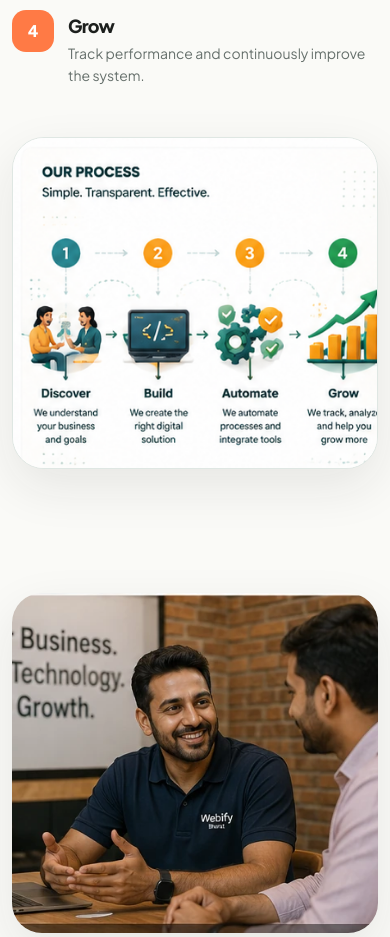
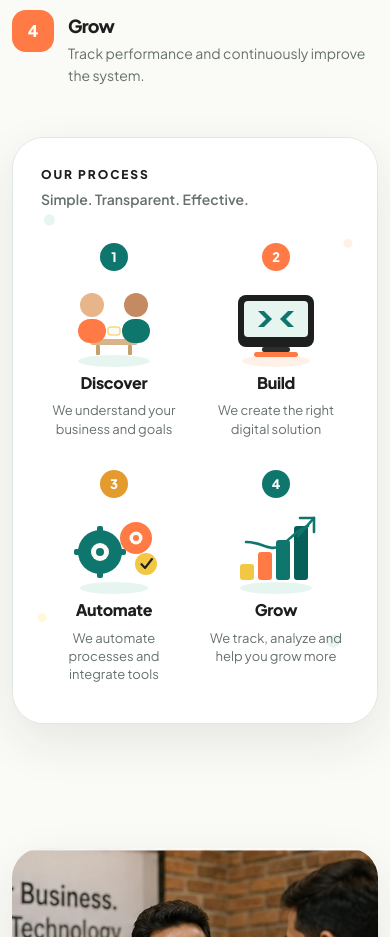
Before and after one commit to soumyakantabera/webify-bharat, a Next.js app: page / in a window 390 px wide. Shown: the part 5820-6757 px from the top of the page. Built offline with nearby package versions, Linux system fonts and the light colour scheme; no server answers.

Commit message:
Replace cropped process PNG with a responsive SVG diagram
The original illustration was a wide canvas with empty space and
clipped captions. The new 2x2 SVG scales on phone, tablet, and desktop.

```diff
--- a/app/globals.css
+++ b/app/globals.css
@@ -334,6 +334,108 @@ h2 span {
   border: 1px solid var(--line);
   background: #fff;
   box-shadow: var(--shadow);
+  min-width: 0;
+}
+.process-image img {
+  width: 100%;
+  height: auto;
+  object-fit: contain;
+  display: block;
+}
+.process-visual {
+  container-type: inline-size;
+  padding: 28px 22px 26px;
+  background:
+    radial-gradient(circle at 10% 14%, #e7f5f1 0 5px, transparent 6px),
+    radial-gradient(circle at 92% 18%, #fff1e8 0 4px, transparent 5px),
+    radial-gradient(circle at 88% 86%, #e7f5f1 0 6px, transparent 7px),
+    radial-gradient(circle at 8% 82%, #fff8d9 0 4px, transparent 5px),
+    #fff;
+}
+.process-visual-head {
+  margin-bottom: 8px;
+  padding: 0 6px 12px;
+}
+.process-visual-head strong {
+  display: block;
+  font-size: 12px;
+  letter-spacing: 0.16em;
+  text-transform: uppercase;
+  font-weight: 800;
+  color: var(--ink);
+}
+.process-visual-head span {
+  display: block;
+  margin-top: 4px;
+  color: var(--muted);
+  font-size: 14px;
+  font-weight: 600;
+}
+.process-visual-steps {
+  display: grid;
+  grid-template-columns: 1fr 1fr;
+  gap: 6px 4px;
+  list-style: none;
+  margin: 0;
+  padding: 0;
+}
+.pv-step {
+  text-align: center;
+  min-width: 0;
+  padding: 12px 10px 14px;
+  border-radius: 20px;
+}
+.pv-num {
+  width: 28px;
+  height: 28px;
+  margin: 0 auto 2px;
+  border-radius: 999px;
+  display: grid;
+  place-items: center;
+  color: #fff;
+  font-size: 13px;
+  font-weight: 800;
+  background: var(--teal);
+}
+.pv-papaya .pv-num {
+  background: var(--papaya);
+}
+.pv-gold .pv-num {
+  background: #e39b2d;
+}
+.pv-icon {
+  height: 96px;
+  display: grid;
+  place-items: center;
+}
+.pv-icon svg {
+  width: min(100%, 140px);
+  height: 96px;
+}
+.pv-step h3 {
+  font-size: 16px;
+  letter-spacing: -0.02em;
+  font-weight: 800;
+  margin-top: 2px;
+}
+.pv-step p {
+  margin: 6px auto 0;
+  max-width: 18ch;
+  color: var(--muted);
+  font-size: 13px;
+  line-height: 1.4;
+}
+@container (min-width: 420px) {
+  .pv-icon {
+    height: 108px;
+  }
+  .pv-icon svg {
+    height: 108px;
+  }
+  .pv-step p {
+    font-size: 13.5px;
+    max-width: 20ch;
+  }
 }
 .steps {
   display: grid;
--- a/app/page.tsx
+++ b/app/page.tsx
@@ -1,5 +1,6 @@
 import Link from "next/link";
 import Layout from "@/components/Layout";
+import { ProcessVisual } from "@/components/ProcessVisual";
 import { industries, services, WA_CHAT, WA_CONSULT } from "@/lib/site";
 
 export default function Home() {
@@ -191,7 +192,7 @@ export default function Home() {
             </div>
           </div>
           <div className="process-image">
-            <img src="/images/brand/process.png" alt="Webify Bharat process" />
+            <ProcessVisual />
           </div>
         </div>
       </section>
--- /dev/null
+++ b/components/ProcessVisual.tsx
@@ -0,0 +1,120 @@
+const steps = [
+  {
+    n: "1",
+    title: "Discover",
+    copy: "We understand your business and goals",
+    tone: "teal" as const,
+    icon: DiscoverIcon,
+  },
+  {
+    n: "2",
+    title: "Build",
+    copy: "We create the right digital solution",
+    tone: "papaya" as const,
+    icon: BuildIcon,
+  },
+  {
+    n: "3",
+    title: "Automate",
+    copy: "We automate processes and integrate tools",
+    tone: "gold" as const,
+    icon: AutomateIcon,
+  },
+  {
+    n: "4",
+    title: "Grow",
+    copy: "We track, analyze and help you grow more",
+    tone: "teal" as const,
+    icon: GrowIcon,
+  },
+];
+
+function DiscoverIcon() {
+  return (
+    <svg viewBox="0 0 120 96" fill="none" aria-hidden="true">
+      <ellipse cx="60" cy="88" rx="36" ry="6" fill="#E7F5F1" />
+      <rect x="36" y="66" width="48" height="6" rx="3" fill="#D7B48A" />
+      <rect x="42" y="72" width="4" height="10" rx="1" fill="#C4A06E" />
+      <rect x="74" y="72" width="4" height="10" rx="1" fill="#C4A06E" />
+      <circle cx="38" cy="32" r="12" fill="#E8B48A" />
+      <rect x="24" y="46" width="28" height="24" rx="12" fill="#FF7A45" />
+      <circle cx="82" cy="32" r="12" fill="#C48A62" />
+      <rect x="68" y="46" width="28" height="24" rx="12" fill="#0F766E" />
+      <rect x="54" y="54" width="12" height="8" rx="2" fill="#FAFAF7" stroke="#F2C744" />
+    </svg>
+  );
+}
+
+function BuildIcon() {
+  return (
+    <svg viewBox="0 0 120 96" fill="none" aria-hidden="true">
+      <ellipse cx="60" cy="88" rx="34" ry="6" fill="#FFF1E8" />
+      <rect x="22" y="22" width="76" height="52" rx="8" fill="#1C1F1D" />
+      <rect x="28" y="28" width="64" height="36" rx="4" fill="#E7F5F1" />
+      <path d="M48 38h-6l8 8-8 8h6l8-8-8-8Zm24 0h6l-8 8 8 8h-6l-8-8 8-8Z" fill="#0F766E" />
+      <rect x="46" y="74" width="28" height="5" rx="2" fill="#2A2E2C" />
+      <rect x="38" y="79" width="44" height="5" rx="2.5" fill="#FF7A45" />
+    </svg>
+  );
+}
+
+function AutomateIcon() {
+  return (
+    <svg viewBox="0 0 120 96" fill="none" aria-hidden="true">
+      <ellipse cx="60" cy="88" rx="34" ry="6" fill="#E7F5F1" />
+      <circle cx="46" cy="52" r="22" fill="#0F766E" />
+      <circle cx="46" cy="52" r="9" fill="#FAFAF7" />
+      <circle cx="46" cy="52" r="4" fill="#0F766E" />
+      <rect x="43" y="26" width="6" height="9" rx="2" fill="#0F766E" />
+      <rect x="43" y="69" width="6" height="9" rx="2" fill="#0F766E" />
+      <rect x="20" y="49" width="9" height="6" rx="2" fill="#0F766E" />
+      <rect x="63" y="49" width="9" height="6" rx="2" fill="#0F766E" />
+      <circle cx="82" cy="38" r="16" fill="#FF7A45" />
+      <circle cx="82" cy="38" r="6.5" fill="#FAFAF7" />
+      <circle cx="82" cy="38" r="3" fill="#FF7A45" />
+      <circle cx="92" cy="64" r="11" fill="#F2C744" />
+      <path d="M87.5 64.2 91 68l7-9" stroke="#1C1F1D" strokeWidth="2.1" strokeLinecap="round" strokeLinejoin="round" />
+    </svg>
+  );
+}
+
+function GrowIcon() {
+  return (
+    <svg viewBox="0 0 120 96" fill="none" aria-hidden="true">
+      <ellipse cx="60" cy="88" rx="36" ry="6" fill="#E7F5F1" />
+      <rect x="24" y="64" width="14" height="16" rx="3" fill="#F2C744" />
+      <rect x="42" y="52" width="14" height="28" rx="3" fill="#FF7A45" />
+      <rect x="60" y="40" width="14" height="40" rx="3" fill="#0F766E" />
+      <rect x="78" y="26" width="14" height="54" rx="3" fill="#075F59" />
+      <path d="M30 42c16 0 24 10 34 4 9-5 16-16 28-20" stroke="#0F766E" strokeWidth="2.6" strokeLinecap="round" />
+      <path d="M84 18h14v14" stroke="#0F766E" strokeWidth="2.6" strokeLinecap="round" strokeLinejoin="round" />
+      <path d="M98 18 82 36" stroke="#0F766E" strokeWidth="2.6" strokeLinecap="round" />
+    </svg>
+  );
+}
+
+export function ProcessVisual() {
+  return (
+    <div className="process-visual">
+      <div className="process-visual-head">
+        <strong>Our process</strong>
+        <span>Simple. Transparent. Effective.</span>
+      </div>
+      <ol className="process-visual-steps">
+        {steps.map((step) => {
+          const Icon = step.icon;
+          return (
+            <li key={step.title} className={`pv-step pv-${step.tone}`}>
+              <span className="pv-num">{step.n}</span>
+              <div className="pv-icon">
+                <Icon />
+              </div>
+              <h3>{step.title}</h3>
+              <p>{step.copy}</p>
+            </li>
+          );
+        })}
+      </ol>
+    </div>
+  );
+}
```
